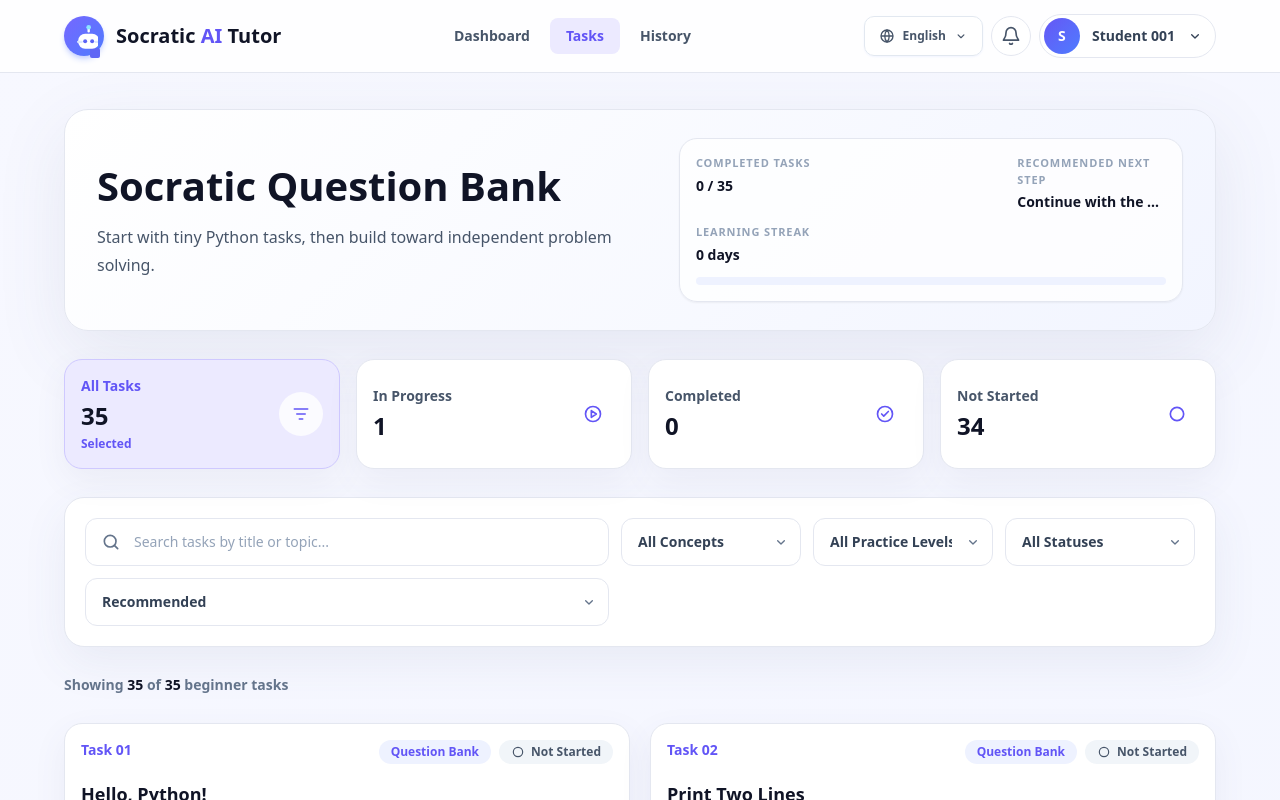
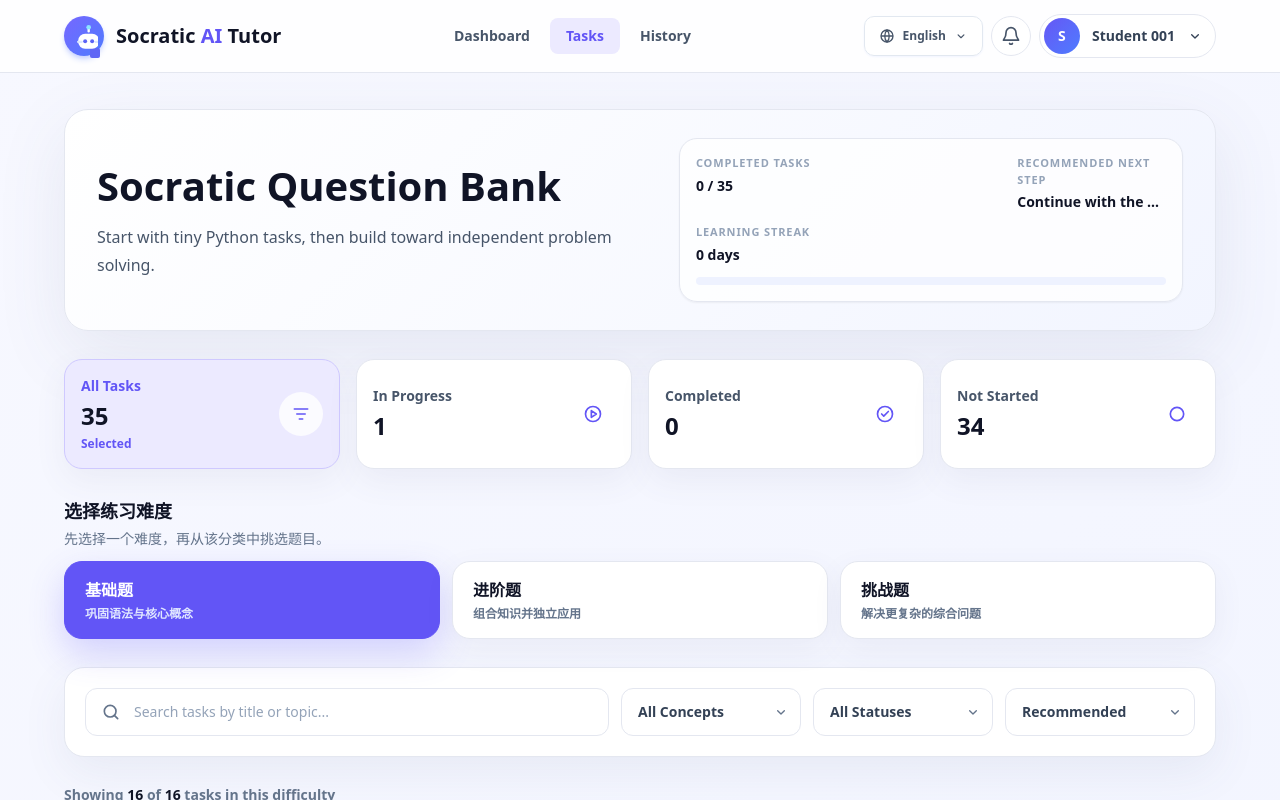
Before and after one commit to Seven777681/socratic-tutor-react, a Next.js app: page /tasks in a window 1280 px wide. Shown: the top 800 px of the page. Built offline with nearby package versions, Linux system fonts and the light colour scheme.

Commit message:
task classify

```diff
--- /dev/null
+++ b/components/tasks/task-difficulty-tabs.tsx
@@ -0,0 +1,69 @@
+import type { TaskDifficulty } from "@/types/task";
+
+const difficultyOptions: Array<{
+  value: TaskDifficulty;
+  label: string;
+  description: string;
+}> = [
+  {
+    value: "easy",
+    label: "基础题",
+    description: "巩固语法与核心概念",
+  },
+  {
+    value: "medium",
+    label: "进阶题",
+    description: "组合知识并独立应用",
+  },
+  {
+    value: "hard",
+    label: "挑战题",
+    description: "解决更复杂的综合问题",
+  },
+];
+
+export function TaskDifficultyTabs({
+  value,
+  onChange,
+}: {
+  value: TaskDifficulty;
+  onChange: (value: TaskDifficulty) => void;
+}) {
+  return (
+    <section aria-labelledby="difficulty-heading">
+      <div className="mb-3">
+        <h2 id="difficulty-heading" className="text-lg font-extrabold text-[#101426]">
+          选择练习难度
+        </h2>
+        <p className="mt-1 text-sm font-medium text-slate-500">
+          先选择一个难度，再从该分类中挑选题目。
+        </p>
+      </div>
+
+      <div className="grid gap-3 sm:grid-cols-3" role="tablist" aria-label="题目难度">
+        {difficultyOptions.map((option) => {
+          const active = value === option.value;
+          return (
+            <button
+              key={option.value}
+              type="button"
+              role="tab"
+              aria-selected={active}
+              onClick={() => onChange(option.value)}
+              className={`rounded-[18px] border px-5 py-4 text-left transition focus:outline-none focus:ring-4 focus:ring-[#6255f6]/15 active:scale-[0.99] ${
+                active
+                  ? "border-[#6255f6] bg-[#6255f6] text-white shadow-[0_14px_35px_rgba(98,85,246,0.24)]"
+                  : "border-[#E4E7F0] bg-white text-[#101426] shadow-[0_10px_30px_rgba(78,91,130,0.07)] hover:border-[#6255f6]/40 hover:bg-indigo-50/40"
+              }`}
+            >
+              <span className="block text-base font-extrabold">{option.label}</span>
+              <span className={`mt-1 block text-xs font-semibold ${active ? "text-indigo-100" : "text-slate-500"}`}>
+                {option.description}
+              </span>
+            </button>
+          );
+        })}
+      </div>
+    </section>
+  );
+}
--- a/components/tasks/task-filter-bar.tsx
+++ b/components/tasks/task-filter-bar.tsx
@@ -1,5 +1,4 @@
 import type {
-  TaskDifficulty,
   TaskFilters,
   TaskSort,
   TaskStatus,
@@ -16,16 +15,6 @@ const topicOptions: Array<{ value: TaskTopic | "all"; label: string }> = [
   { value: "functions", label: "Functions" },
   { value: "lists", label: "Lists" },
   { value: "strings", label: "Strings" },
-];
-
-const difficultyOptions: Array<{
-  value: TaskDifficulty | "all";
-  label: string;
-}> = [
-  { value: "all", label: "All Practice Levels" },
-  { value: "easy", label: "Follow" },
-  { value: "medium", label: "Apply / Combine" },
-  { value: "hard", label: "Solve" },
 ];
 
 const statusOptions: Array<{ value: TaskStatus | "all"; label: string }> = [
@@ -68,14 +57,6 @@ export function TaskFilterBar({
           onChange={(topic) => onFiltersChange({ ...filters, topic })}
         />
         <TaskFilterSelect
-          label="Filter by practice level"
-          value={filters.depth}
-          options={difficultyOptions}
-          onChange={(depth) =>
-            onFiltersChange({ ...filters, depth })
-          }
-        />
-        <TaskFilterSelect
           label="Filter by status"
           value={filters.status}
           options={statusOptions}
--- a/components/tasks/tasks-page-content.tsx
+++ b/components/tasks/tasks-page-content.tsx
@@ -13,6 +13,7 @@ import type {
 import { beginnerTaskOrder } from "@/data/course-content";
 import { difficultyRank, topicLabels } from "@/components/tasks/task-formatters";
 import { TaskFilterBar } from "@/components/tasks/task-filter-bar";
+import { TaskDifficultyTabs } from "@/components/tasks/task-difficulty-tabs";
 import { TaskGrid } from "@/components/tasks/task-grid";
 import { TaskStats } from "@/components/tasks/task-stats";
 import { TasksEmptyState } from "@/components/tasks/tasks-empty-state";
@@ -48,7 +49,7 @@ const sortValues: TaskSort[] = [
 const defaultFilters: TaskFilters = {
   query: "",
   topic: "all",
-  depth: "all",
+  depth: "easy",
   status: "all",
   sort: "recommended",
 };
@@ -68,7 +69,10 @@ function getInitialFilters(searchParams: URLSearchParams): TaskFilters {
   return {
     ...defaultFilters,
     topic: readParam(searchParams.get("topic"), topicValues),
-    depth: readParam(searchParams.get("depth"), difficultyValues),
+    depth:
+      readParam(searchParams.get("depth"), difficultyValues) === "all"
+        ? "easy"
+        : readParam(searchParams.get("depth"), difficultyValues),
     status: readParam(searchParams.get("status"), statusValues),
     sort: readParam(searchParams.get("sort"), sortValues) === "all"
       ? "recommended"
@@ -80,7 +84,7 @@ function hasFilters(filters: TaskFilters) {
   return (
     filters.query.trim() !== "" ||
     filters.topic !== "all" ||
-    filters.depth !== "all" ||
+    filters.depth !== "easy" ||
     filters.status !== "all" ||
     filters.sort !== "recommended"
   );
@@ -220,6 +224,13 @@ export function TasksPageContent({
     [allTasks, filters],
   );
 
+  const selectedDifficulty =
+    filters.depth === "all" ? "easy" : filters.depth;
+  const tasksInSelectedDifficulty = useMemo(
+    () => allTasks.filter((task) => task.thinkingDepth === selectedDifficulty).length,
+    [allTasks, selectedDifficulty],
+  );
+
   const activeStatus =
     filters.status === "in_progress" ||
     filters.status === "completed" ||
@@ -248,6 +259,13 @@ export function TasksPageContent({
             }
           />
 
+          <TaskDifficultyTabs
+            value={selectedDifficulty}
+            onChange={(depth) =>
+              setFilters((current) => ({ ...current, depth }))
+            }
+          />
+
           <TaskFilterBar
             filters={filters}
             hasActiveFilters={hasActiveFilters}
@@ -258,7 +276,7 @@ export function TasksPageContent({
           <div className="flex items-center justify-between gap-4">
             <p className="text-sm font-semibold text-slate-500">
               Showing <span className="text-[#101426]">{filteredTasks.length}</span> of{" "}
-              <span className="text-[#101426]">{allTasks.length}</span> beginner tasks
+              <span className="text-[#101426]">{tasksInSelectedDifficulty}</span> tasks in this difficulty
             </p>
           </div>
         </>
```
